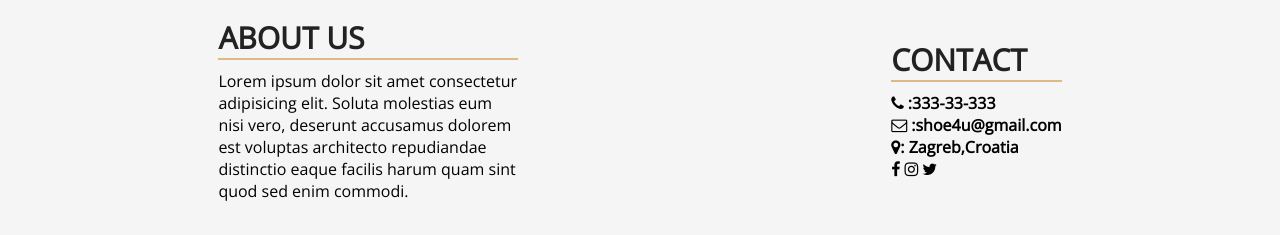
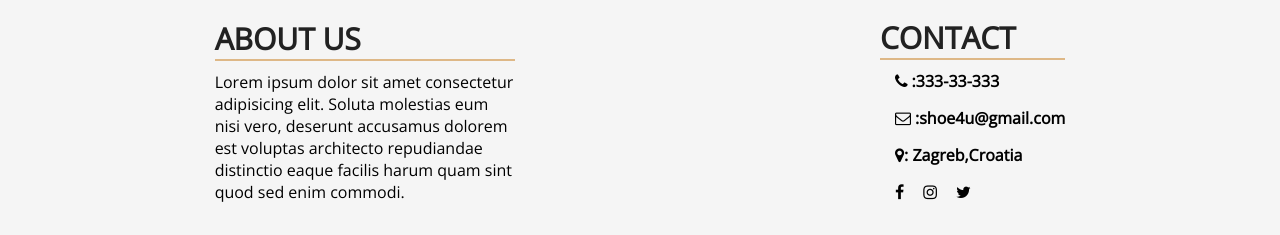
Before and after one commit to Borders-None/webshop-2021-autumn, a plain HTML site: page index.html in a window 1280 px wide. Shown: the part 817-1052 px from the top of the page. Drawn offline with nearby package versions, Linux system fonts and the light colour scheme; a web font is replaced by a local one.

Commit message:
add code

```diff
--- a/style.css
+++ b/style.css
@@ -654,10 +654,10 @@ footer {
   color: #222;
   border-bottom: 2px solid burlywood;
 }
-#contact h4 {
-  margin-bottom: 10px;
+#contacts h4 {
+  margin-bottom: 15px;
 }
-#contact i {
+#contacts i {
   margin-left: 15px;
 }
 
```
